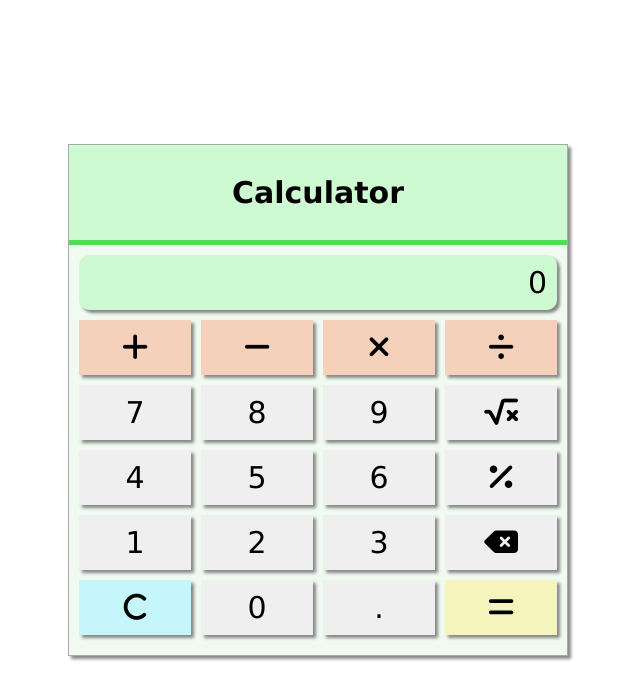
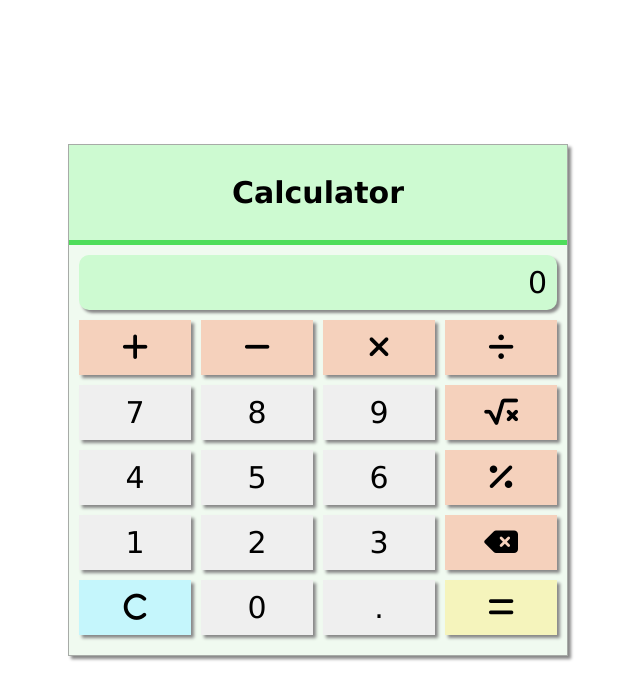
Before and after one commit to AlexandraTnd/calculator, a plain HTML site: page index.html in a window 1280 px wide. Shown: the whole page, without its empty margins (322-962 px from the left). Drawn offline with Linux system fonts and the light colour scheme.

Commit message:
fix button colors

```diff
--- a/index.html
+++ b/index.html
@@ -21,19 +21,19 @@
                 <button onclick="getNumber(this.innerHTML)" id="seven">7</button>
                 <button onclick="getNumber(this.innerHTML)" id="eight">8</button>
                 <button onclick="getNumber(this.innerHTML)" id="nine">9</button>
-                <button onclick="squareRoot()""><i class="fa-solid fa-square-root-variable"></i></button>
+                <button onclick="squareRoot()" id="sroot"><i class="fa-solid fa-square-root-variable"></i></button>
             </div>
             <div class="row">
                 <button onclick="getNumber(this.innerHTML)" id="four">4</button>
                 <button onclick="getNumber(this.innerHTML)" id="five">5</button>
                 <button onclick="getNumber(this.innerHTML)" id="six">6</button>
-                <button onclick="percent()"><i class="fa-solid fa-percent"></i></button>
+                <button onclick="percent()" id="percent"><i class="fa-solid fa-percent"></i></button>
             </div>
             <div class="row">
                 <button onclick="getNumber(this.innerHTML)" id="one">1</button>
                 <button onclick="getNumber(this.innerHTML)" id="two">2</button>
                 <button onclick="getNumber(this.innerHTML)" id="tree">3</button>
-                <button onclick="deleteLast()"><i class="fa-solid fa-delete-left"></i></button>
+                <button onclick="deleteLast()" id="delete"><i class="fa-solid fa-delete-left"></i></button>
             </div>
             <div class="row">
                 <button onclick="reset()" id="reset"><i class="fa-solid fa-c"></i></button>
--- a/styles.css
+++ b/styles.css
@@ -67,7 +67,7 @@ button {
     background-color: #f5f4bc;
 }
 
-#minus, #plus, #multiply, #divide {
+#minus, #plus, #multiply, #divide, #delete, #sroot, #percent {
     background-color: #f5d1bc;
 }
 
```
